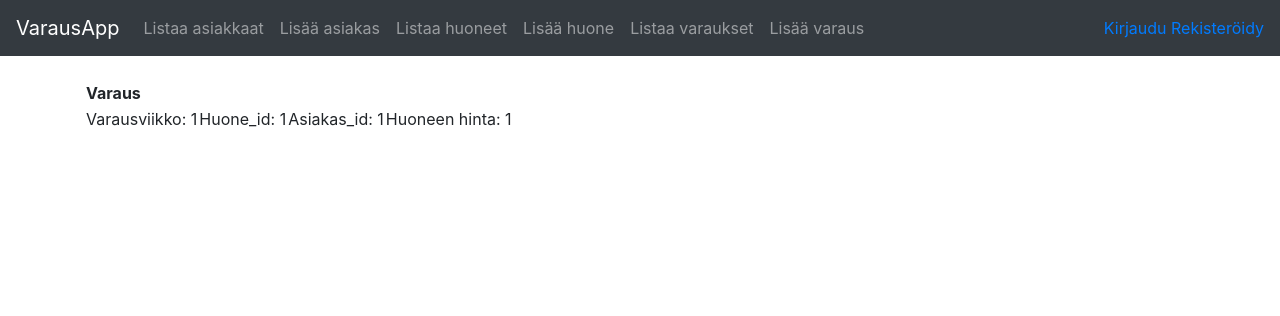
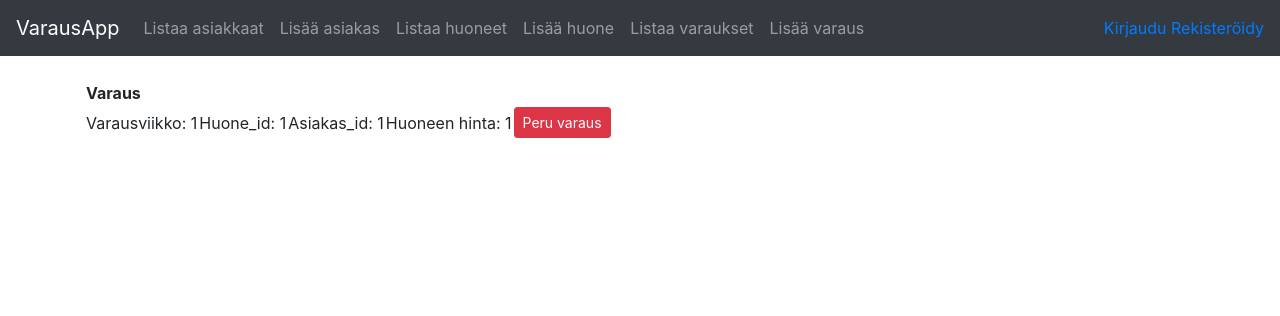
Before and after one commit to toasterkone/HotellihuoneidenVarausjarjestelma, a Flask app: page /varaukset/ in a window 1280 px wide. Shown: the top 316 px of the page. Run offline with Flask 2, Linux system fonts and the light colour scheme; tables that the repository leaves empty hold one stand-in row (values such as "Sample post"); some libraries are stand-ins or nearby versions.

Commit message:
Lisätty varauksen peruminen -toiminnallisuus ja päivitetty dokumentaatioon tämän ohjeet

```diff
--- a/application/auth/forms.py
+++ b/application/auth/forms.py
@@ -17,7 +17,7 @@ class LoginForm(FlaskForm):
 #nimi, username ja salasana minimi 2 ja maksimi 144 merkkia
 #Lomake uudelle kayttajalle
 class RekisteriForm(FlaskForm):
-    name = StringField("Name", [validators.Length(min=2, max=144)])
+    name = StringField("Kokonimi (etunimi sukunimi)", [validators.Length(min=2, max=144)])
     username = StringField("Username", [validators.Length(min=2, max=144)])
     password = StringField("Password", [validators.Length(min=2, max=144)])
 
--- a/application/templates/varaukset/list.html
+++ b/application/templates/varaukset/list.html
@@ -12,6 +12,10 @@
       <td>Asiakas_id: {{ varaus.asiakas_id }}</td>
       <td>Huoneen hinta: {{ varaus.hinta }}</td>
       <td>
+        <form method="GET" action="{{ url_for('varaukset_poista', varaus_id=varaus.id) }}">
+          <input type="submit" class="btn btn-danger btn-sm" value="Peru varaus" />
+        </form>
+      </td>
     </tr>
     {% endfor %}
   </table>
--- a/application/varaukset/views.py
+++ b/application/varaukset/views.py
@@ -68,3 +68,14 @@ def varaukset_create():
 
 
     return redirect(url_for("varaukset_index"))
+
+
+#varauksen poistaminen, vaatii kirjautumisen
+@app.route("/varaukset/<varaus_id>/delete", methods=["GET"])
+@login_required
+def varaukset_poista(varaus_id):
+
+    db.session.delete(Varaus.query.get(varaus_id))
+    db.session().commit()
+
+    return redirect(url_for("varaukset_index"))
```
Also changed, not shown: documentation/kaytto_ohje.md (+6 -0 lines), documentation/user_stories.md (+7 -0 lines), README.md, documentation/kayttotarkoituskuvia/Listaa_varaukset.png.
